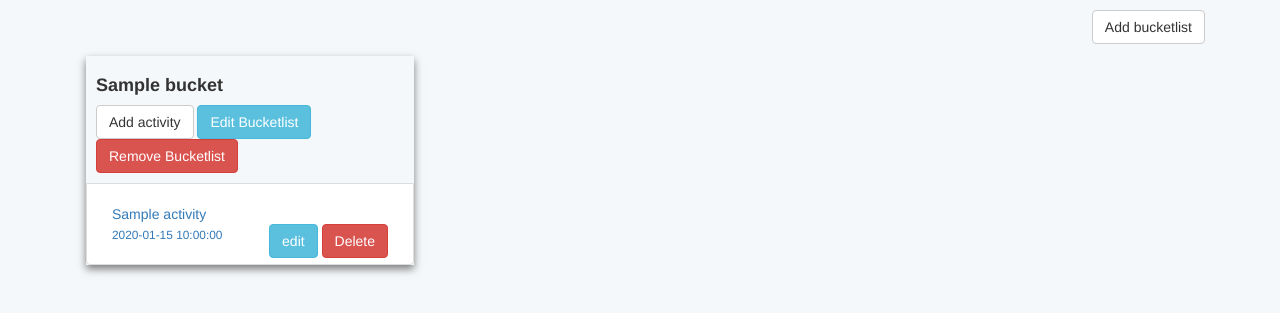
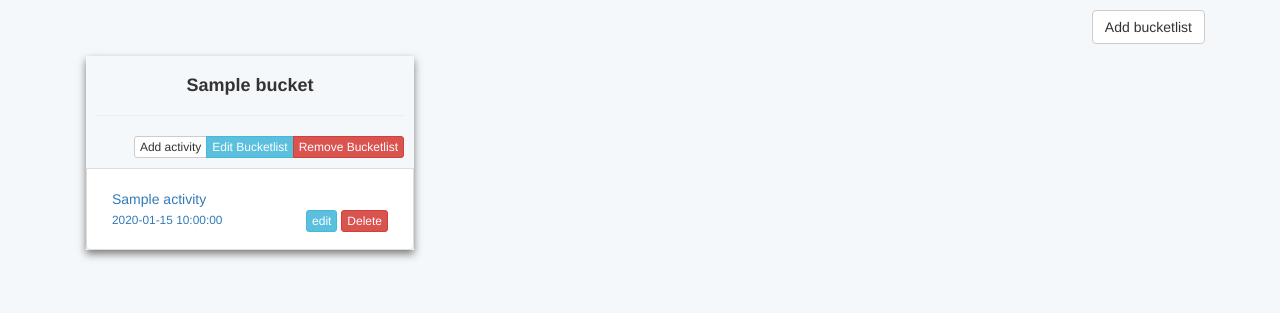
Before and after one commit to clemwek/bucketapp, a Flask app: template bucketapp/templates/bucketlist.html in a window 1280 px wide. Shown: the part 142-455 px from the top of the page. Run offline with Flask 2, Linux system fonts and the light colour scheme; the template is opened without the code that fills it: most values are stand-ins (such as "Sample title", 1, 10 or a date in 2020); parts of the project's set-up code (start-up, migrations or seed data) failed here and were passed over; some libraries are stand-ins or nearby versions.

Commit message:
Fix button size issue

```diff
--- a/bucketapp/templates/bucketlist.html
+++ b/bucketapp/templates/bucketlist.html
@@ -30,11 +30,14 @@
                     <div class="card-header">
                         <div class="row">
                             <div class="col-sm-12">
-                                <h4><b>{{ bucketlists[bucket].name }}</b></h4>
-                                <div class="pull-right">
-                                    <a class="btn btn-default" href="/add_activity/{{bucketlists[bucket].id}}">Add activity</a>
-                                    <a class="btn btn-info" href="/edit_bucketlist/{{bucketlists[bucket].id}}">Edit Bucketlist</a>
-                                    <a class="btn btn-danger" href="/rm_bucketlist/{{bucketlists[bucket].id}}">Remove Bucketlist</a>
+                                <div class="text-center">
+                                    <h4><b>{{ bucketlists[bucket].name }}</b></h4>
+                                </div>
+                                <hr/>
+                                <div class="pull-right btn-group btn-group-xs" role="group">
+                                    <a type="button" class="btn btn-default" href="/add_activity/{{bucketlists[bucket].id}}">Add activity</a>
+                                    <a type="button" class="btn btn-info" href="/edit_bucketlist/{{bucketlists[bucket].id}}">Edit Bucketlist</a>
+                                    <a type="button" class="btn btn-danger" href="/rm_bucketlist/{{bucketlists[bucket].id}}">Remove Bucketlist</a>
                                 </div>
                             </div>
                         </div>
@@ -50,8 +53,8 @@
                                                 {{ bucketlists[bucket].activities[activity].name }}<br>
                                                 <small>{{ bucketlists[bucket].activities[activity].date }}</small>
                                                 <div class="pull-right">
-                                                    <a href="/edit_activity/{{ bucketlists[bucket].id }}/{{ bucketlists[bucket].activities[activity].id }}" class="btn btn-info">edit</a>
-                                                    <a href="/rm_activity/{{ bucketlists[bucket].id }}/{{ bucketlists[bucket].activities[activity].id }}" class="btn btn-danger">Delete</a>
+                                                    <a href="/edit_activity/{{ bucketlists[bucket].id }}/{{ bucketlists[bucket].activities[activity].id }}" class="btn btn-info btn-xs">edit</a>
+                                                    <a href="/rm_activity/{{ bucketlists[bucket].id }}/{{ bucketlists[bucket].activities[activity].id }}" class="btn btn-danger btn-xs">Delete</a>
                                                 </div>
                                             </div>
                                         </li>
--- a/bucketapp/templates/welcome.html
+++ b/bucketapp/templates/welcome.html
@@ -15,8 +15,10 @@
         <h1>Bucket List</h1>
         <p class="lead">What would you like to do in the next few years? Climb a mountain? Learn to ride a bike? :) It’s important to  keep track of what you have already done and what you are yet to achieve. Register and start tracking.</p>
         <p>
+            {% if session['logged_in'] != True %}
             <a class="btn btn-lg btn-default" href="/login" role="button">Sign in today</a>
             <a class="btn btn-lg btn-success" href="/register" role="button">Sign up today</a>
+            {% endif %}
         </p>
     </div>
 </div>
```
